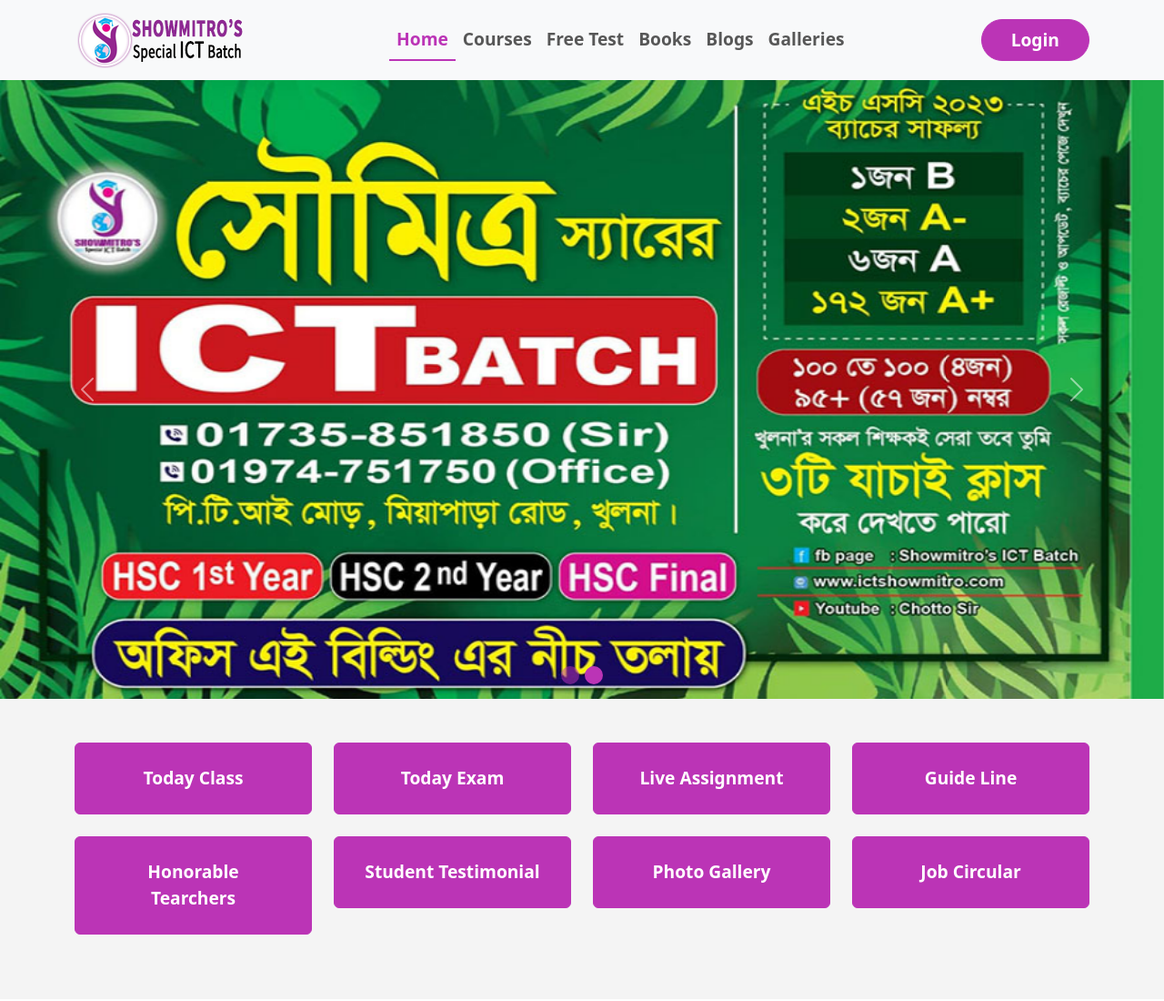
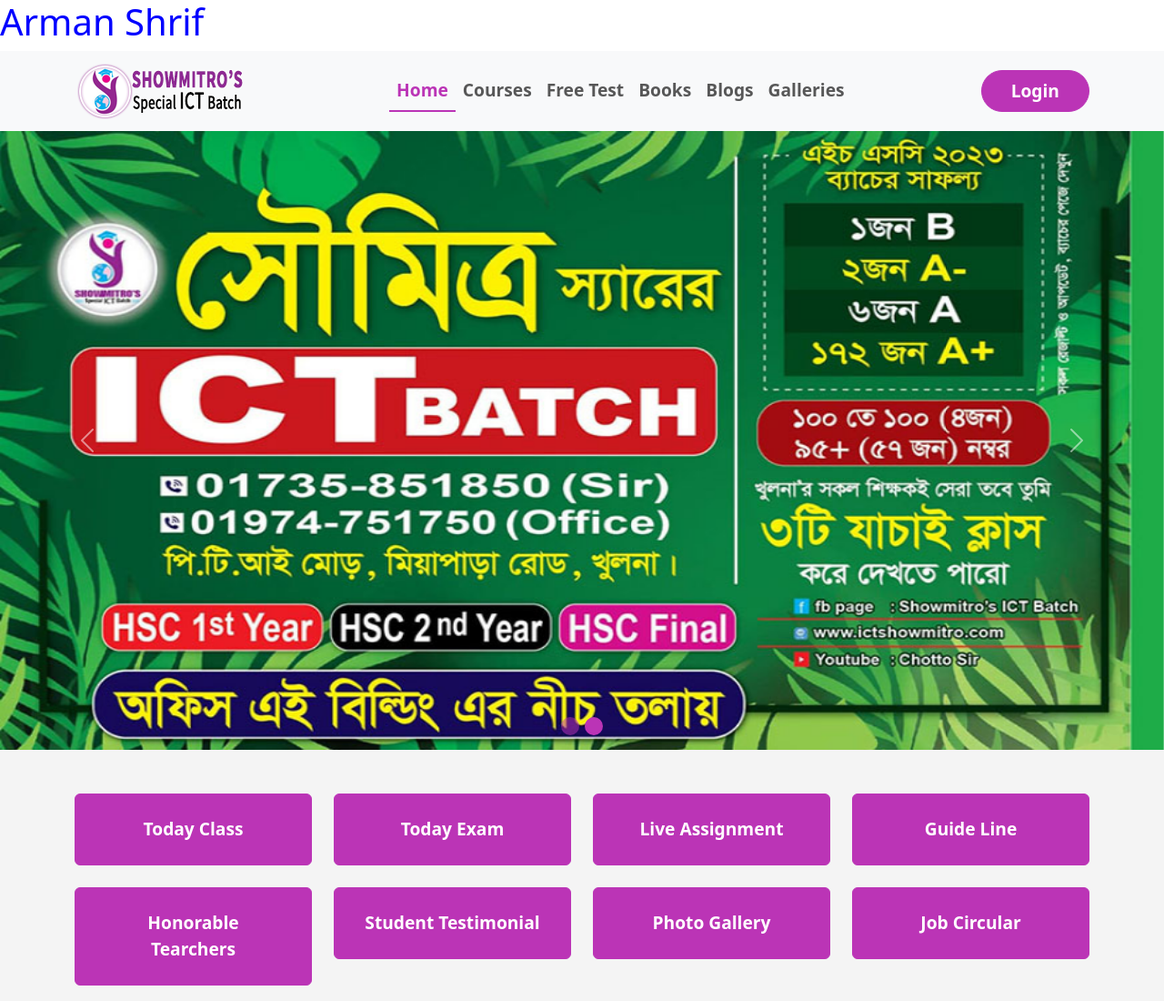
Before and after one commit to arman9022/showmitro, a plain HTML site: page index.html in a window 1280 px wide. Shown: the top 1100 px of the page at 91% size. Drawn offline with nearby package versions, Linux system fonts and the light colour scheme.

Commit message:
Update index.html

```diff
--- a/index.html
+++ b/index.html
@@ -21,9 +21,11 @@
 <style>
 @media screen and (max-width:480px) {
 .carousel-item{ height: 65vh; }
+.aaa{color:red;}
 }
 @media screen and (min-width:767px) {
 .carousel-item{ height: 85vh; }
+.aaa{color:blue;}
 }
 :root{
   --primary-color: #bb34b6;
@@ -116,7 +118,7 @@
 
   </head>
   <body>
-
+    <h1 class="aaa">Arman Shrif</h1>
     <nav class="navbar navbar-expand-lg bg-body-tertiary sticky-top">
       <div class="container">
         <a class="navbar-brand" href="#">
```
